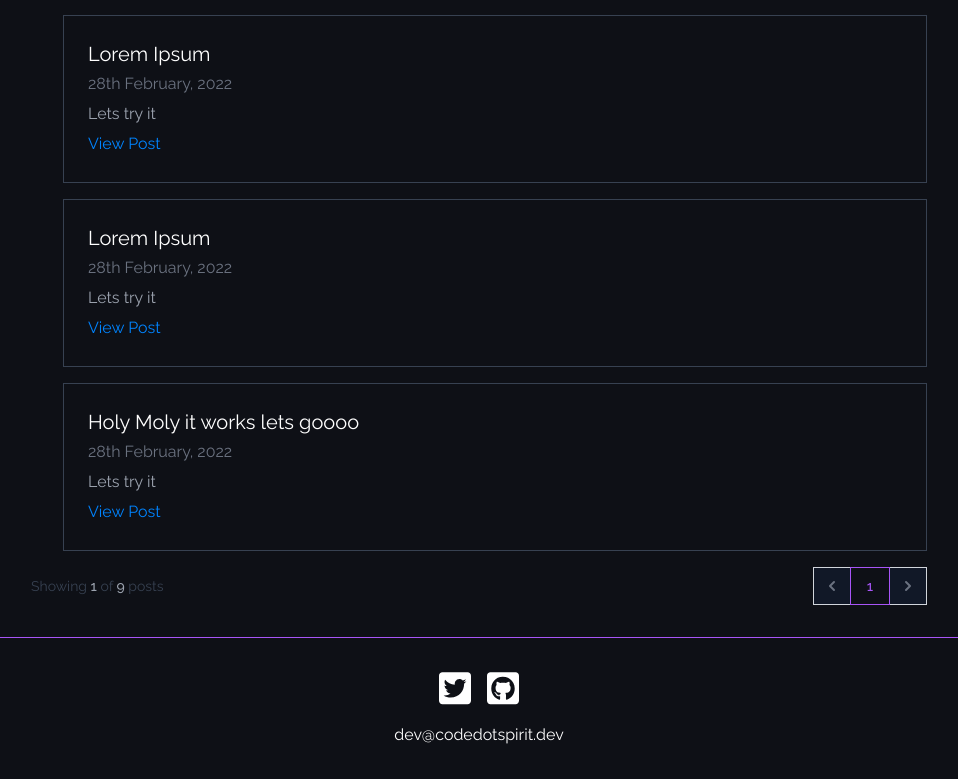
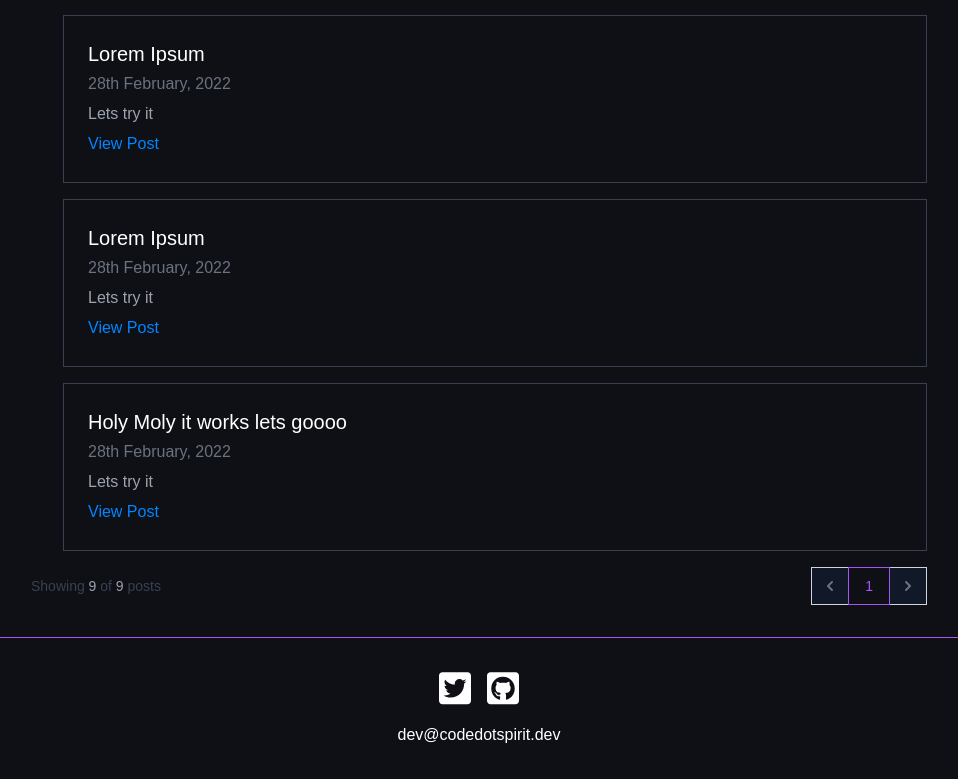
Before and after one commit to louisescher/Website, a Next.js app: page /blog in a window 1280 px wide. Shown: the part 1353-2132 px from the top of the page, without its empty margins (161-1119 px from the left). Built offline with nearby package versions, Linux system fonts and the light colour scheme.

Commit message:
Changed Font and Fixed Visual Bug on Blog Page

```diff
--- a/lib/portfolio.js
+++ b/lib/portfolio.js
@@ -74,7 +74,6 @@ export async function getProjData(id) {
     converter = new showdown.Converter(),
     text      = matterResult.content,
     html      = converter.makeHtml(text);
-    console.log(html)
     var contentHtml = html.toString();
 
   // Combine the data with the id and contentHtml
--- a/lib/posts.js
+++ b/lib/posts.js
@@ -68,18 +68,13 @@ export async function getPostData(id) {
 
   // Use gray-matter to parse the post metadata section
   const matterResult = matter(fileContents)
-  console.log(matterResult.content)
 
   // Use remark to convert markdown into HTML string
   var showdown  = require('showdown'),
     converter = new showdown.Converter(),
     text      = matterResult.content,
     html      = converter.makeHtml(text);
-    console.log(html)
     var contentHtml = html.toString();
-  //const contentHtml = html.toString()
-
-  //console.log(contentHtml)
 
   // Combine the data with the id and contentHtml
   return {
--- a/pages/blog.js
+++ b/pages/blog.js
@@ -87,7 +87,7 @@ export default function Blog({ allPostsData }) {
             {totalPosts < 10 ? (
               <div>
                 <p className="text-sm text-gray-700">
-                  Showing <span className="font-medium text-gray-400">1</span> of{' '}
+                  Showing <span className="font-medium text-gray-400">{totalPosts}</span> of{' '}
                   <span className="font-medium text-gray-400">{totalPosts}</span> posts
                 </p>
               </div>
--- a/styles/globals.css
+++ b/styles/globals.css
@@ -1,5 +1,4 @@
 @import url('https://fonts.googleapis.com/css2?family=Chakra+Petch:ital,wght@0,300;0,400;0,500;0,600;0,700;1,300;1,400;1,500;1,600;1,700&display=swap');
-@import url('https://fonts.googleapis.com/css2?family=Raleway:ital,wght@0,100;0,200;0,300;0,400;0,500;0,600;0,700;0,800;0,900;1,100;1,200;1,300;1,400;1,500;1,600;1,700;1,800;1,900&display=swap');
 
 @tailwind base;
 @tailwind components;
@@ -47,7 +46,7 @@ html,
 body {
   padding: 0;
   margin: 0;
-  font-family: 'Raleway', sans-serif;
+  font-family: Bahnschrift, sans-serif;
   overflow-x: hidden;
   background-color: #0e1016;
 }
```
